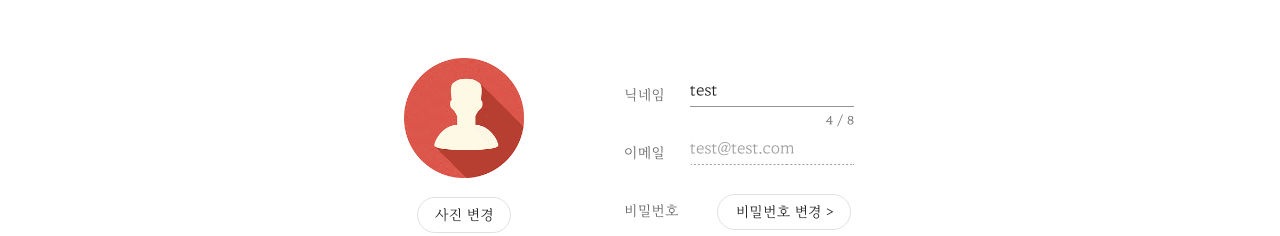
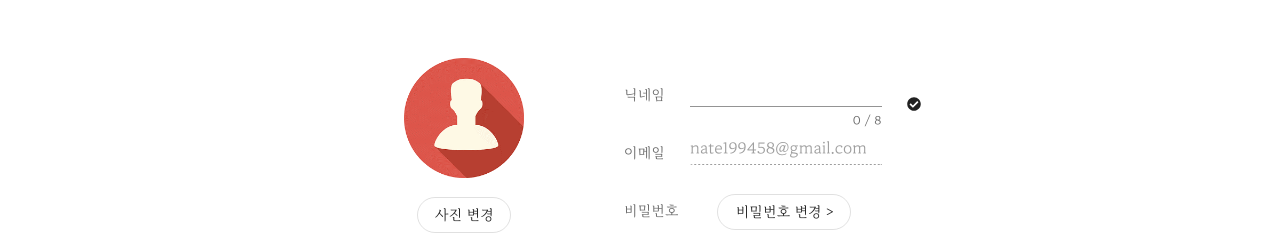
Before and after one commit to jun0811/Doit, a Vue app in the folder frontend/: page /user/update in a window 1280 px wide. Shown: the part 132-368 px from the top of the page. Built offline with nearby package versions, Linux system fonts and the light colour scheme.

Commit message:
feat: update-api 업데이트 api 연결 중복체크 UI 조정

```diff
--- a/frontend/src/api/index.js
+++ b/frontend/src/api/index.js
@@ -24,7 +24,7 @@ const api = {
     if (store.getters.getAccessToken)
       alert("권한이 없음");
     else alert("로그인 필요");
-  }
+  },
 };
 
 export { api, response }
--- a/frontend/src/http-common.js
+++ b/frontend/src/http-common.js
@@ -27,7 +27,7 @@ http.interceptors.request.use(function (config) {
         config.headers.accessToken = account.state.accessToken;
     return config;
 }, function (error) {
-        return Promise.reject(error);
+    return Promise.reject(error);
 });
 
 
--- a/frontend/src/views/User/Update.vue
+++ b/frontend/src/views/User/Update.vue
@@ -29,7 +29,7 @@
                             <v-col cols="4" sm="3" class="">
                                 <v-subheader>닉네임</v-subheader>
                             </v-col>
-                            <v-col cols="8" sm="6" class="">
+                            <v-col cols="8" sm="7" class="">
                                 <v-text-field
                                     v-model="name"
                                     required
@@ -40,14 +40,18 @@
                                     @blur="$v.name.$touch()"
                                     class="mt-0 pt-1"
                                 ></v-text-field>
-
+                            </v-col>
+                            <v-col cols="2">
+                                <v-btn text @click="checkNick" v-bind:class="{check : c_Nick}" class="mt-4 mx-0">
+                                    <font-awesome-icon icon="check-circle"/>
+                                </v-btn>
                             </v-col>
                         </v-row>
                         <v-row no-gutters class="d-flex flex-nowrap" >
                             <v-col cols="4" sm="3">
                                 <v-subheader>이메일</v-subheader>
                             </v-col>
-                            <v-col cols="8" sm="6">
+                            <v-col cols="8" sm="7">
                                 <v-text-field
                                     v-model="email"
                                     required
@@ -78,7 +82,12 @@
                 </v-row>
                 <v-row justify="center">
                     <v-col cols="12" md="9" lg="6" class="text-center mt-10">
-                        <v-btn outlined>변경사항 저장</v-btn>
+                        <v-btn
+                            outlined
+                            @click="save"
+                        >
+                            변경사항 저장
+                        </v-btn>
                     </v-col>
                 </v-row>
             </v-col>
@@ -89,6 +98,7 @@
 </template>
 
 <script>
+import http from '../../http-common'
 import Header from "@/components/common/Header.vue";
 import Footer from "@/components/common/Footer.vue";
 export default {
@@ -99,21 +109,55 @@ export default {
     },
     data() {
         return {
-            name : "test",
-            email : "test@test.com"
+            name : "",
+            email : "nate199458@gmail.com",
+            c_Nick: false,
         }
     },
+    watch:{
+        name(){
+            this.check()
+        }
+    }
+    ,
     methods: {
-        changhPhoto(){
+        changhPhoto() {
 
         },
-        changePW(){
+        changePW() {
             this.$router.push('/user/pwchange');
+        },
+        save() {
+            if (this.c_Nick){
+            http.put(`/user/updateInfo?email=${this.email}&name=${this.name}`)
+            .then((res) => {
+                console.log(res)
+            })
+            }
+            else{
+                alert('중복체크를 하지 않았습니다.🤦‍♂️')
+            }
+        },
+        checkNick(){
+            http.post("/user/checkNick", this.name)
+            .then((res)=>{
+            console.log(res);
+            if(res.data.status) this.c_Nick = true
+            else{
+                alert("중복 닉네임입니다")
+            }
+            })
+        },
+        check(){
+            this.c_Nick = false
         }
     }
 }
 </script>
 
-<style>
+<style scoped>
+  .check {
+    color: #F9802D;
+  }
 
 </style>
```
